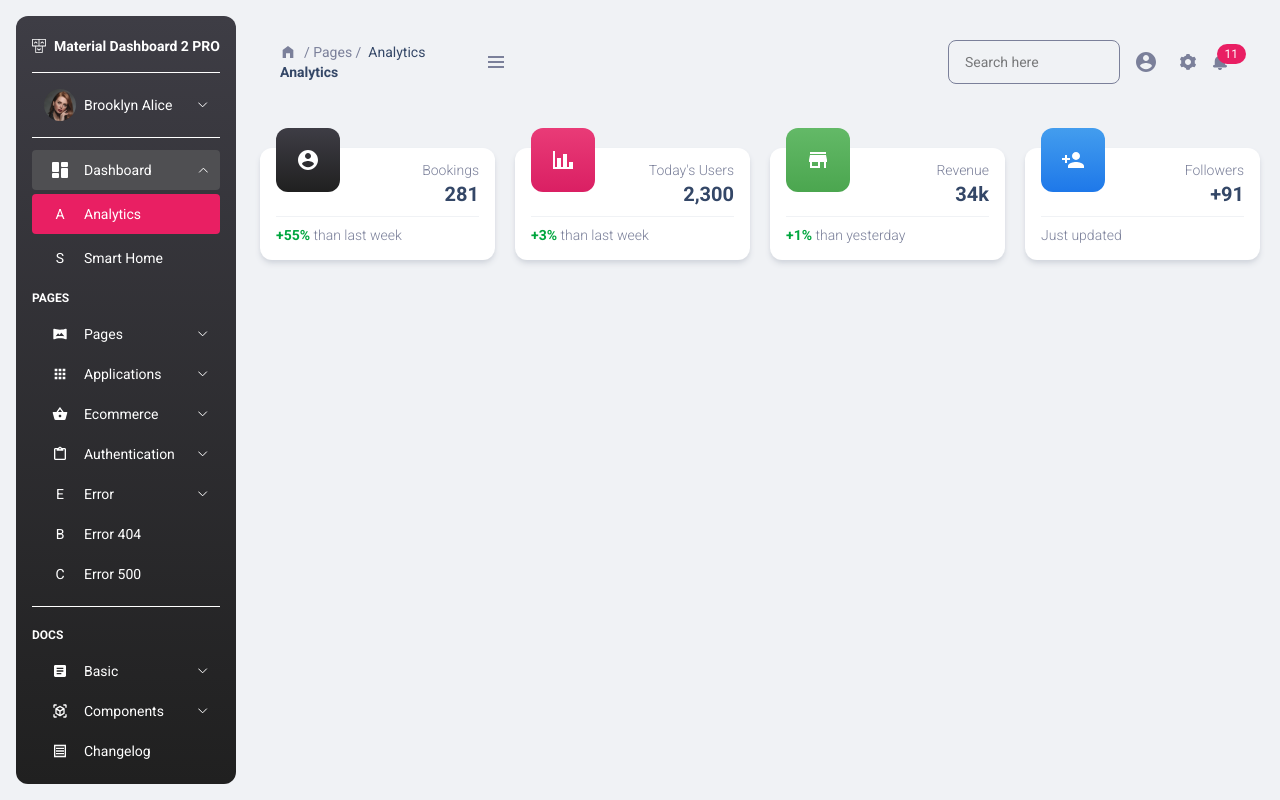
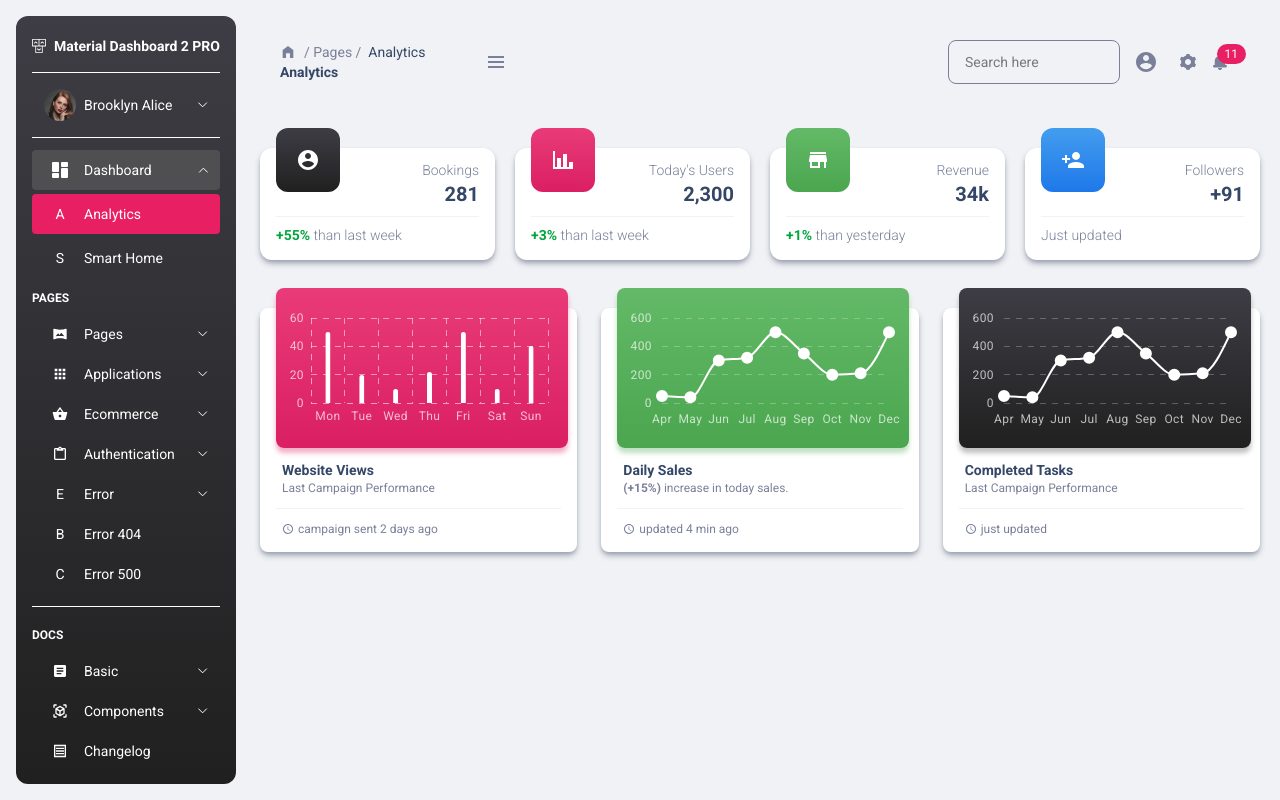
Before and after one commit to manhotrajatin62-oss/login-page, a React (Vite) app: page /dashboard in a window 1280 px wide. Built offline with nearby package versions, Linux system fonts and the light colour scheme; sample sign-in values are in the browser's storage.

Commit message:
created 2nd dashboard row

```diff
--- a/package.json
+++ b/package.json
@@ -10,6 +10,10 @@
     "preview": "vite preview"
   },
   "dependencies": {
+    "@emotion/react": "^11.14.0",
+    "@emotion/styled": "^11.14.1",
+    "@mui/material": "^7.3.7",
+    "@mui/x-charts": "^8.24.0",
     "@tailwindcss/vite": "^4.1.18",
     "react": "^19.2.0",
     "react-dom": "^19.2.0",
--- a/src/components/Card.tsx
+++ b/src/components/Card.tsx
@@ -1,6 +1,6 @@
 const Card = ({ item }: any) => {
   return (
-    <section className="relative flex h-28 w-70 flex-col rounded-xl bg-white px-4 py-3 shadow-md shadow-gray-300">
+    <section className="relative flex h-28 w-70 flex-col rounded-xl bg-white px-4 py-3 shadow-md shadow-gray-400">
       <div
         style={{
           backgroundImage: `linear-gradient(to bottom, ${item?.gradient?.from}, ${item?.gradient?.to})`,
--- /dev/null
+++ b/src/components/ChartCard.tsx
@@ -0,0 +1,31 @@
+import { Clock } from "./Icons";
+
+const ChartCard = ({ item }: any) => {
+  return (
+    <section className="relative flex h-61 w-81 flex-col rounded-lg bg-white px-4 py-3 text-xs shadow-md shadow-gray-400">
+      <div
+        style={{
+          backgroundImage: `linear-gradient(to bottom, ${item?.gradient?.from}, ${item?.gradient?.to})`,
+          boxShadow: `0 5px 5px ${item?.shadow}`,
+        }}
+        className="absolute -top-5 left-4 h-40 w-73 rounded-lg shadow-md"
+      >
+        {item?.chart}
+      </div>
+
+      <div className="mx-1.5 mt-35">
+        <h3 className="text-dark-blue text-sm font-bold">{item?.heading}</h3>
+        <p className="text-grey">{item?.subHeading}</p>
+      </div>
+
+      <hr className="my-3 text-[#F0F2F5]" />
+
+      <p className="text-grey mx-1.5 flex items-center gap-1">
+        <Clock />
+        {item?.paragraph}
+      </p>
+    </section>
+  );
+};
+
+export default ChartCard;
--- a/src/components/Icons.tsx
+++ b/src/components/Icons.tsx
@@ -303,3 +303,18 @@ export const Bell: any = () => (
     />
   </svg>
 );
+
+export const Clock: any = () => (
+  <svg
+    width="12"
+    height="12"
+    viewBox="0 0 12 12"
+    fill="none"
+    xmlns="http://www.w3.org/2000/svg"
+  >
+    <path
+      d="M6 10C7.06087 10 8.07828 9.57857 8.82843 8.82843C9.57857 8.07828 10 7.06087 10 6C10 4.93913 9.57857 3.92172 8.82843 3.17157C8.07828 2.42143 7.06087 2 6 2C4.93913 2 3.92172 2.42143 3.17157 3.17157C2.42143 3.92172 2 4.93913 2 6C2 7.06087 2.42143 8.07828 3.17157 8.82843C3.92172 9.57857 4.93913 10 6 10ZM6 1C6.65661 1 7.30679 1.12933 7.91342 1.3806C8.52005 1.63188 9.07124 2.00017 9.53553 2.46447C9.99983 2.92876 10.3681 3.47995 10.6194 4.08658C10.8707 4.69321 11 5.34339 11 6C11 7.32608 10.4732 8.59785 9.53553 9.53553C8.59785 10.4732 7.32608 11 6 11C3.235 11 1 8.75 1 6C1 4.67392 1.52678 3.40215 2.46447 2.46447C3.40215 1.52678 4.67392 1 6 1ZM6.25 3.5V6.125L8.5 7.46L8.125 8.075L5.5 6.5V3.5H6.25Z"
+      fill="#7B809A"
+    />
+  </svg>
+);
--- /dev/null
+++ b/src/components/cardsData.tsx
@@ -0,0 +1,314 @@
+import { Chart, Contact, Market, User } from "./Icons";
+import { BarChart, LineChart } from "@mui/x-charts";
+
+export const cardsData = [
+  {
+    heading: "Bookings",
+    data: "281",
+    footer: {
+      highlight: "+55%",
+      text: "than last week",
+    },
+    icon: <User card />,
+    gradient: {
+      from: "#3E3D45",
+      to: "#202020",
+    },
+  },
+  {
+    heading: "Today's Users",
+    data: "2,300",
+    footer: {
+      highlight: "+3%",
+      text: "than last week",
+    },
+    icon: <Chart />,
+    gradient: {
+      from: "#E93B77",
+      to: "#DA1F63",
+    },
+  },
+  {
+    heading: "Revenue",
+    data: "34k",
+    footer: {
+      highlight: "+1%",
+      text: "than yesterday",
+    },
+    icon: <Market />,
+    gradient: {
+      from: "#63B967",
+      to: "#4BA64F",
+    },
+  },
+  {
+    heading: "Followers",
+    data: "+91",
+    footer: {
+      text: "Just updated",
+    },
+    icon: <Contact />,
+    gradient: {
+      from: "#439DEE",
+      to: "#1E78E9",
+    },
+  },
+];
+
+export const chartsData = [
+  {
+    chart: (
+      <BarChart
+        borderRadius={10}
+        slotProps={{
+          tooltip: {
+            trigger: "none",
+          },
+        }}
+        yAxis={[
+          {
+            min: 0,
+            max: 60,
+            tickSize: 0,
+            tickLabelStyle: {
+              fill: "rgba(255,255,255,0.7)",
+              transform: "translateX(-5px)",
+            },
+          },
+        ]}
+        xAxis={[
+          {
+            scaleType: "band",
+            data: ["Mon", "Tue", "Wed", "Thu", "Fri", "Sat", "Sun"],
+            categoryGapRatio: 0.85,
+            tickSize: 0,
+            tickLabelStyle: {
+              fill: "rgba(255,255,255,0.7)",
+              transform: "translateY(5px)",
+            },
+          },
+        ]}
+        series={[
+          {
+            data: [50, 20, 10, 22, 50, 10, 40],
+            color: "#fff",
+          },
+        ]}
+        grid={{ horizontal: true, vertical: true }}
+        margin={{ left: -10, top: 30 }}
+        sx={{
+          "& .MuiChartsGrid-horizontalLine, & .MuiChartsGrid-verticalLine": {
+            stroke: "rgba(255,255,255,0.5)",
+            strokeDasharray: "6 6",
+          },
+
+          "& .MuiChartsAxis-root line": {
+            stroke: "rgba(255,255,255,0.1)",
+            strokeDasharray: "6 6",
+          },
+
+          "& .MuiChartsAxis-tick": {
+            stroke: "rgba(255,255,255,0.5)",
+            strokeDasharray: "4 4",
+          },
+
+          "& .MuiChartsAxis-tickLabel": {
+            fill: "rgba(255,255,255,0.1)",
+          },
+        }}
+      />
+    ),
+    heading: "Website Views",
+    subHeading: "Last Campaign Performance",
+    paragraph: "campaign sent 2 days ago",
+    gradient: {
+      from: "#E93B77",
+      to: "#DA1F63",
+    },
+    shadow: "#DC22655C",
+  },
+  {
+    chart: (
+      <LineChart
+        xAxis={[
+          {
+            data: [
+              "Apr",
+              "May",
+              "Jun",
+              "Jul",
+              "Aug",
+              "Sep",
+              "Oct",
+              "Nov",
+              "Dec",
+            ],
+            scaleType: "point",
+            tickSize: 0,
+            tickLabelStyle: {
+              fill: "rgba(255,255,255,0.7)",
+              transform: "translateY(8px)",
+            },
+          },
+        ]}
+        yAxis={[
+          {
+            min: 0,
+            max: 600,
+            tickSize: 0,
+            tickNumber: 4,
+            tickLabelStyle: {
+              fill: "rgba(255,255,255,0.7)",
+              transform: "translateX(-8px)",
+            },
+          },
+        ]}
+        series={[
+          {
+            data: [50, 40, 300, 320, 500, 350, 200, 210, 500],
+            color: "#fff",
+            showMark: true,
+            area: false,
+          },
+        ]}
+        grid={{ horizontal: true, vertical: false }}
+        margin={{ left: 0, top: 30 }}
+        slotProps={{ tooltip: { trigger: "none" } }}
+        sx={{
+          "& .MuiChartsGrid-horizontalLine": {
+            stroke: "rgba(255,255,255,0.25)",
+            strokeDasharray: "6 6",
+          },
+
+          "& .MuiChartsAxis-root line": {
+            stroke: "rgba(255,255,255,0.0)",
+          },
+
+          "& .MuiChartsAxis-tick": {
+            stroke: "rgba(255,255,255,0.4)",
+          },
+
+          "& .MuiChartsAxis-tickLabel": {
+            fill: "rgba(255,255,255,0.7)",
+          },
+
+          "& .MuiLineElement-root": {
+            stroke: "#fff",
+            strokeWidth: 2,
+          },
+
+          "& .MuiMarkElement-root": {
+            fill: "#fff",
+            stroke: "#fff",
+          },
+
+          "& .MuiChartsOverlay-root, & .MuiChartsHighlight-root": {
+            display: "none",
+          },
+        }}
+      />
+    ),
+    heading: "Daily Sales",
+    subHeading: (
+      <>
+        <b>(+15%)</b> increase in today sales.
+      </>
+    ),
+    paragraph: "updated 4 min ago",
+    gradient: {
+      from: "#63B967",
+      to: "#4BA64F",
+    },
+    shadow: "#4FA9535C",
+  },
+  {
+    chart: (
+      <LineChart
+        xAxis={[
+          {
+            data: [
+              "Apr",
+              "May",
+              "Jun",
+              "Jul",
+              "Aug",
+              "Sep",
+              "Oct",
+              "Nov",
+              "Dec",
+            ],
+            scaleType: "point",
+            tickSize: 0,
+            tickLabelStyle: {
+              fill: "rgba(255,255,255,0.7)",
+              transform: "translateY(8px)",
+            },
+          },
+        ]}
+        yAxis={[
+          {
+            min: 0,
+            max: 600,
+            tickSize: 0,
+            tickNumber: 4,
+            tickLabelStyle: {
+              fill: "rgba(255,255,255,0.7)",
+              transform: "translateX(-8px)",
+            },
+          },
+        ]}
+        series={[
+          {
+            data: [50, 40, 300, 320, 500, 350, 200, 210, 500],
+            color: "#fff",
+            showMark: true,
+            area: false,
+          },
+        ]}
+        grid={{ horizontal: true, vertical: false }}
+        margin={{ left: 0, top: 30 }}
+        slotProps={{ tooltip: { trigger: "none" } }}
+        sx={{
+          "& .MuiChartsGrid-horizontalLine": {
+            stroke: "rgba(255,255,255,0.25)",
+            strokeDasharray: "6 6",
+          },
+
+          "& .MuiChartsAxis-root line": {
+            stroke: "rgba(255,255,255,0.0)",
+          },
+
+          "& .MuiChartsAxis-tick": {
+            stroke: "rgba(255,255,255,0.4)",
+          },
+
+          "& .MuiChartsAxis-tickLabel": {
+            fill: "rgba(255,255,255,0.7)",
+          },
+
+          "& .MuiLineElement-root": {
+            stroke: "#fff",
+            strokeWidth: 2,
+          },
+
+          "& .MuiMarkElement-root": {
+            fill: "#fff",
+            stroke: "#fff",
+          },
+
+          "& .MuiChartsOverlay-root, & .MuiChartsHighlight-root": {
+            display: "none",
+          },
+        }}
+      />
+    ),
+    heading: "Completed Tasks",
+    subHeading: "Last Campaign Performance",
+    paragraph: "just updated",
+    gradient: {
+      from: "#3E3D45",
+      to: "#202020",
+    },
+    shadow: "#00000040",
+  },
+];
--- a/src/pages/dashboard/Dashboard.tsx
+++ b/src/pages/dashboard/Dashboard.tsx
@@ -1,63 +1,10 @@
 import Card from "../../components/Card";
-import { Chart, Contact, Market, User } from "../../components/Icons";
+import ChartCard from "../../components/ChartCard";
 import Navbar from "../../components/navbar/Navbar";
 import Sidebar from "../../components/sidebar/Sidebar";
+import { cardsData, chartsData } from "../../components/cardsData.tsx";
 
 const Dashboard = () => {
-  const cardsData = [
-    {
-      heading: "Bookings",
-      data: "281",
-      footer: {
-        highlight: "+55%",
-        text: "than last week",
-      },
-      icon: <User card />,
-      gradient: {
-        from: "#3E3D45",
-        to: "#202020",
-      },
-    },
-    {
-      heading: "Today's Users",
-      data: "2,300",
-      footer: {
-        highlight: "+3%",
-        text: "than last week",
-      },
-      icon: <Chart />,
-      gradient: {
-        from: "#E93B77",
-        to: "#DA1F63",
-      },
-    },
-    {
-      heading: "Revenue",
-      data: "34k",
-      footer: {
-        highlight: "+1%",
-        text: "than yesterday",
-      },
-      icon: <Market />,
-      gradient: {
-        from: "#63B967",
-        to: "#4BA64F",
-      },
-    },
-    {
-      heading: "Followers",
-      data: "+91",
-      footer: {
-        text: "Just updated",
-      },
-      icon: <Contact />,
-      gradient: {
-        from: "#439DEE",
-        to: "#1E78E9",
-      },
-    },
-  ];
-
   return (
     <>
       <header className="mt-10 mr-8 mb-6 ml-70">
@@ -67,11 +14,22 @@ const Dashboard = () => {
       <main className="mr-5 ml-65">
         <Sidebar />
 
+        {/* 1st row */}
         <section className="flex h-38 items-end gap-5 text-sm">
           {cardsData?.map((item) => {
             return <Card key={item?.heading} item={item} />;
           })}
         </section>
+
+        {/* 2nd row */}
+        <section className="mt-12 flex items-center gap-6">
+          {chartsData?.map((item: any) => {
+            return <ChartCard key={item?.heading} item={item} />;
+          })}
+        </section>
+
+        {/* 3rd row */}
+        <section className="mt-6 rounded-xl shadow-md shadow-gray-400"></section>
       </main>
 
       <footer></footer>
```
Also changed, not shown: src/components/navbar/Navbar.tsx (+5 -3 lines), src/components/sidebar/SidebarTop.tsx (+9 -2 lines), src/App.tsx (line endings or trailing spaces), 1 other file (tests, documents, lock files or other folders).
